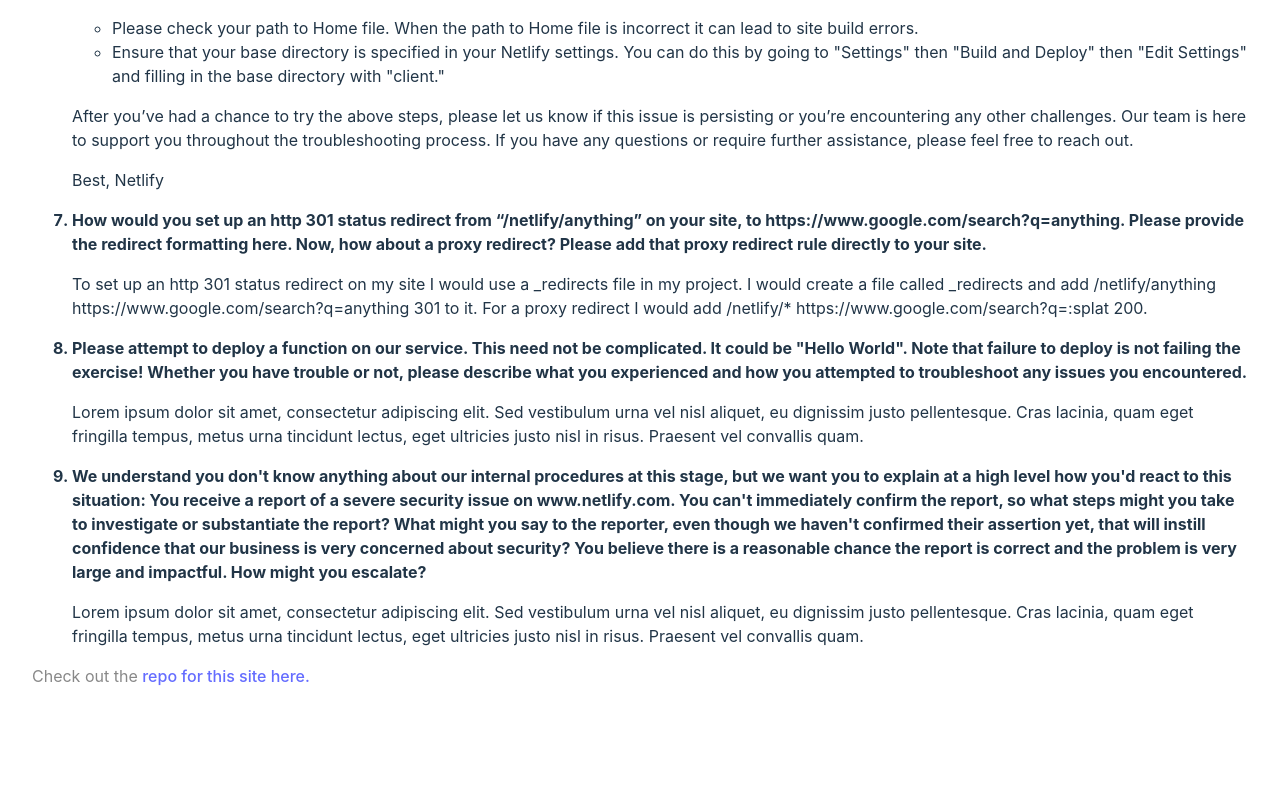
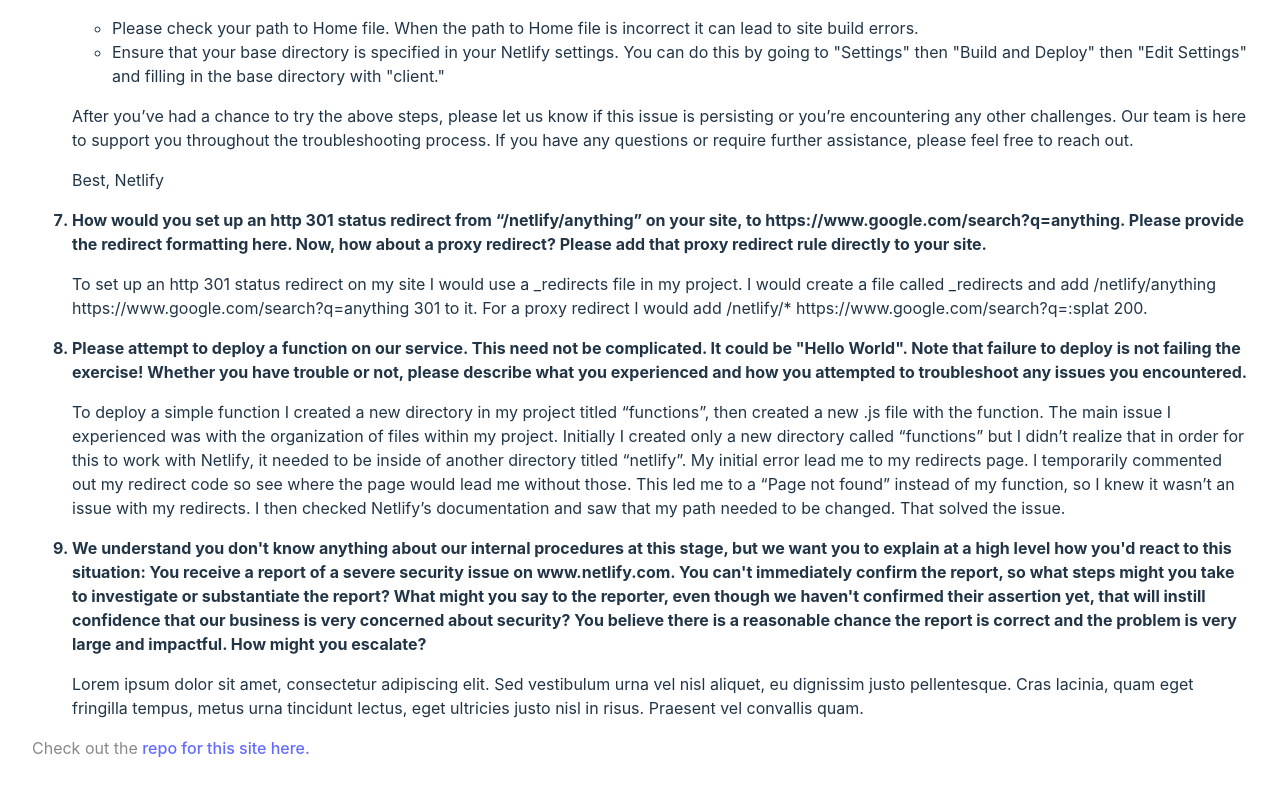
Before and after one commit to maryrobinrose/netlify, a React (Vite) app: page / in a window 1280 px wide. Shown: the part 1701-2497 px from the top of the page. Before the commit the page ends 2437 px from the top, so only its background shows below. Built offline with nearby package versions, Linux system fonts and the light colour scheme.

Commit message:
answer question 8

```diff
--- a/src/App.jsx
+++ b/src/App.jsx
@@ -85,8 +85,9 @@
 
         <li className="question">Please attempt to deploy a function on our service. This need not be complicated. It could be "Hello World". Note that failure to deploy is not failing the exercise! Whether you have trouble or not, please describe what you experienced and how you attempted to troubleshoot any issues you encountered.</li>
           <p>
-            Lorem ipsum dolor sit amet, consectetur adipiscing elit. Sed vestibulum urna vel nisl aliquet, eu dignissim justo pellentesque. Cras lacinia, quam eget fringilla tempus, metus urna tincidunt lectus, eget ultricies justo nisl in risus. Praesent vel convallis quam.
+          To deploy a simple function I created a new directory in my project titled “functions”, then created a new .js file with the function. The main issue I experienced was with the organization of files within my project. Initially I created only a new directory called “functions” but I didn’t realize that in order for this to work with Netlify, it needed to be inside of another directory titled “netlify”. My initial error lead me to my redirects page. I temporarily commented out my redirect code so see where the page would lead me without those. This led me to a “Page not found” instead of my function, so I knew it wasn’t an issue with my redirects. I then checked Netlify’s documentation and saw that my path needed to be changed. That solved the issue.
           </p>
+
         <li className="question">We understand you don't know anything about our internal procedures at this stage, but we want you to explain at a high level how you'd react to this situation: You receive a report of a severe security issue on www.netlify.com. You can't immediately confirm the report, so what steps might you take to investigate or substantiate the report? What might you say to the reporter, even though we haven't confirmed their assertion yet, that will instill confidence that our business is very concerned about security? You believe there is a reasonable chance the report is correct and the problem is very large and impactful. How might you escalate?</li>
           <p>
             Lorem ipsum dolor sit amet, consectetur adipiscing elit. Sed vestibulum urna vel nisl aliquet, eu dignissim justo pellentesque. Cras lacinia, quam eget fringilla tempus, metus urna tincidunt lectus, eget ultricies justo nisl in risus. Praesent vel convallis quam.
```
